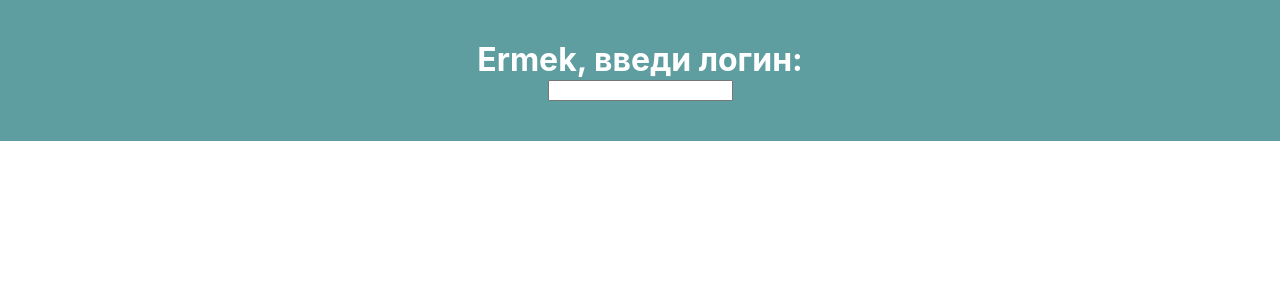
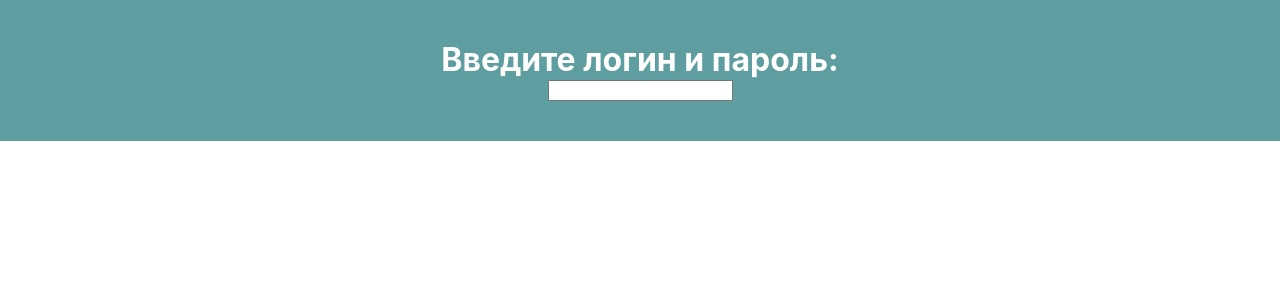
Before and after one commit to qoobatov/belgikgBot, a React (Create React App) app: page / in a window 1280 px wide. Shown: the top 300 px of the page. Built offline with nearby package versions, Linux system fonts and the light colour scheme.

Commit message:
test web app

```diff
--- a/src/App.js
+++ b/src/App.js
@@ -3,7 +3,7 @@ import "./App.css";
 function App() {
   return (
     <div className="App">
-      <h1>Ermek, введи логин:</h1>
+      <h1>Введите логин и пароль:</h1>
       <div>
         <form action="">
           <input type="text" />
```
